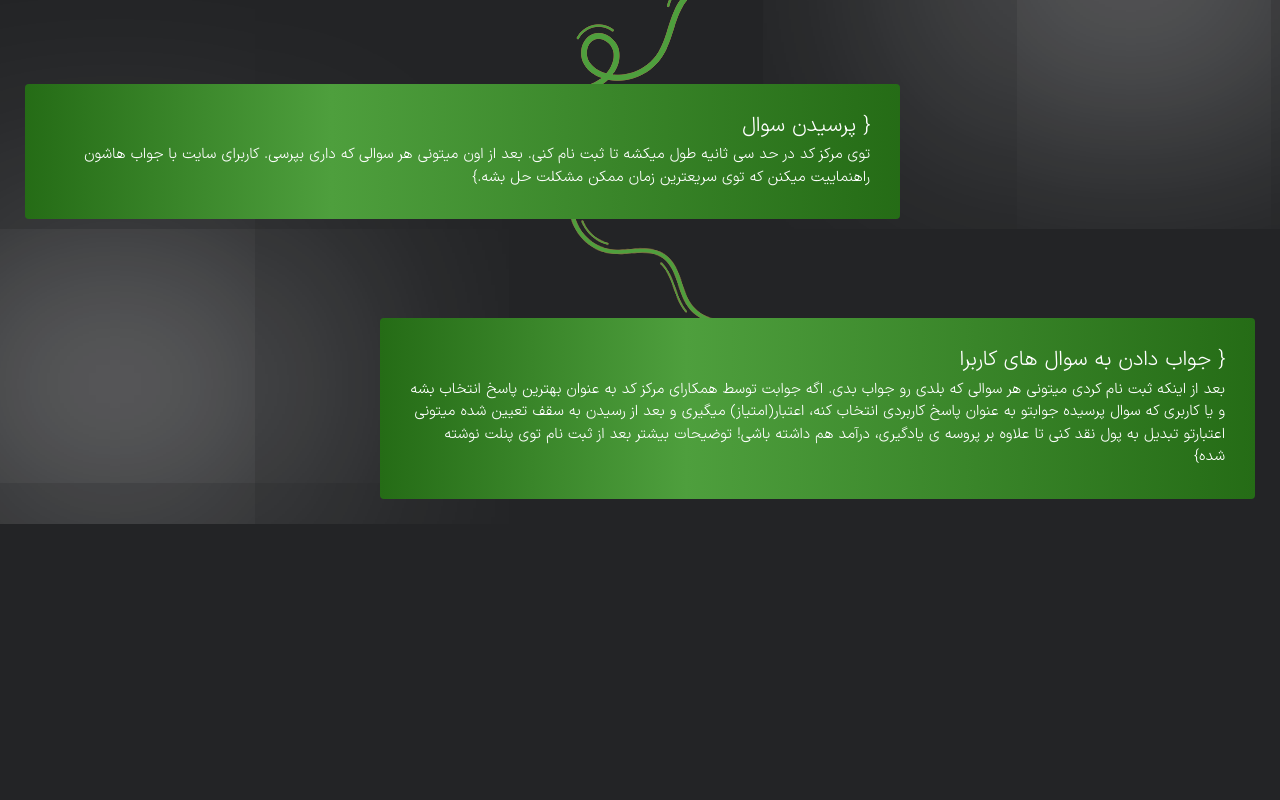
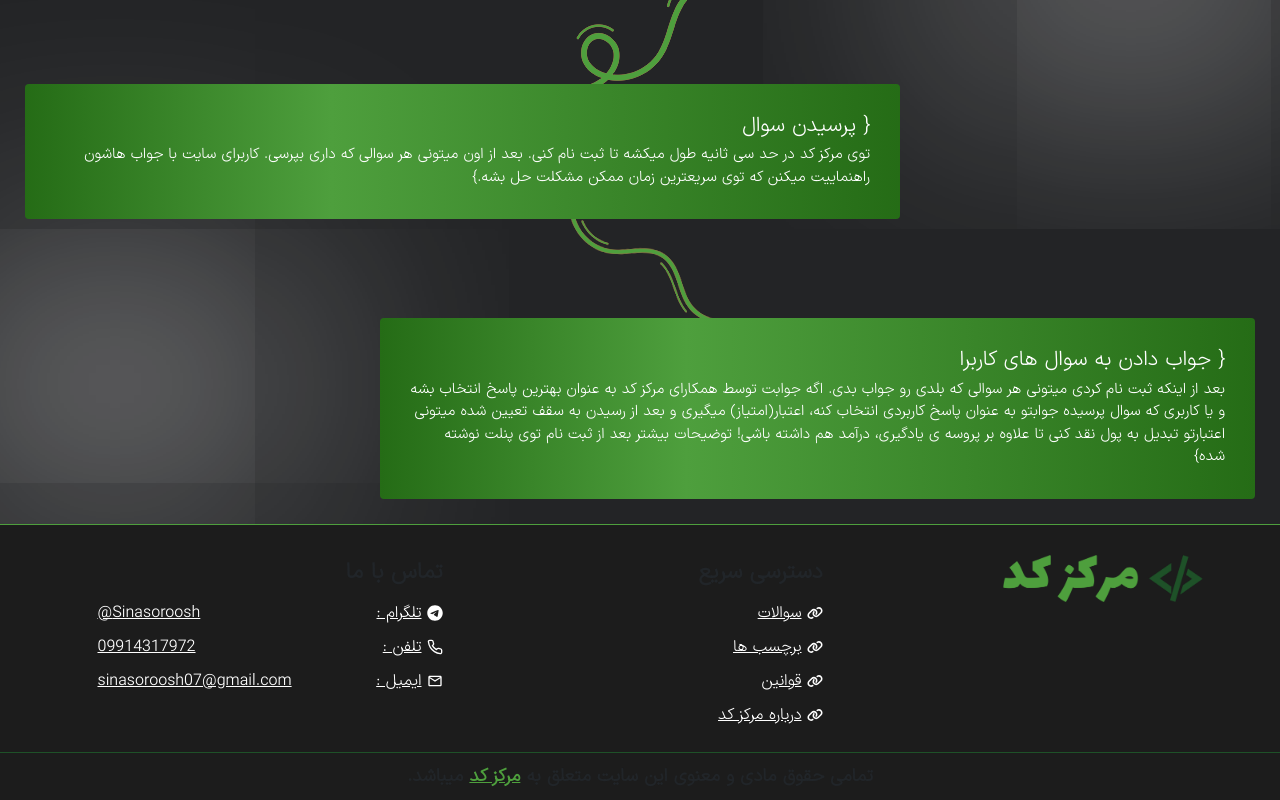
Before and after one commit to Sina-Soroosh/codeCentral, a Next.js app: page / in a window 1280 px wide. Shown: the part 280-1080 px from the top of the page. Before the commit the page ends 804 px from the top, so only its background shows below. Built offline with nearby package versions, Linux system fonts and the light colour scheme.

Commit message:
Coding the Footer module

```diff
--- a/src/app/layout.tsx
+++ b/src/app/layout.tsx
@@ -1,3 +1,4 @@
+import Footer from "@/components/modules/Footer/Footer";
 import Header from "@/components/modules/Header/Header";
 import "@/styles/custom.css";
 import "bootstrap/dist/css/bootstrap.min.css";
@@ -12,6 +13,7 @@ export default function RootLayout({
       <body>
         <Header />
         <div className="main_child">{children}</div>
+        <Footer />
       </body>
     </html>
   );
--- /dev/null
+++ b/src/components/modules/Footer/Footer.module.css
@@ -0,0 +1,60 @@
+.footer {
+    border-top: 1px solid #4E9F3D;
+    padding: 30px 0 0 0;
+    background: #1c1c1c;
+}
+
+.footer .content .logo img {
+    width: 100%;
+    max-width: 200px;
+}
+
+.footer .content .links .title {
+    position: relative;
+    padding: 5px 0;
+}
+
+.footer .content .links .title h4 {
+    font-size: 22px;
+    font-weight: 700;
+}
+
+.footer .content .links ul li a {
+    display: flex;
+    align-items: center;
+    gap: 5px;
+    padding: 5px 0;
+    color: #fff;
+    font-size: 16px;
+}
+
+.footer .content .links .contact li a {
+    justify-content: space-between;
+}
+
+.footer .content .links .contact li a span {
+    display: flex;
+    gap: 5px;
+    align-items: center;
+}
+
+.footer .content .links ul li a:hover {
+    gap: 10px;
+}
+
+.footer .copy_right {
+    text-align: center;
+    border-top: 1px solid #1E5128;
+    margin-top: 10px;
+    padding: 10px 0;
+}
+
+.footer .copy_right p {
+    margin: 0;
+    font-size: 18px;
+    font-weight: 700;
+}
+
+.footer .copy_right p a {
+    color: #4E9F3D;
+}
--- /dev/null
+++ b/src/components/modules/Footer/Footer.tsx
@@ -0,0 +1,105 @@
+import React from "react";
+import styles from "./Footer.module.css";
+import Link from "next/link";
+import { FaLink, FaTelegram } from "react-icons/fa6";
+import { LuPhone } from "react-icons/lu";
+import { MdOutlineEmail } from "react-icons/md";
+
+function Footer() {
+  return (
+    <>
+      <footer className={styles.footer}>
+        <div className={styles.content}>
+          <div className="container">
+            <div className="row">
+              <div className="col-md-4">
+                <div className={styles.logo}>
+                  <Link href="/">
+                    <img src="/images/logo/logo.png" alt="" />
+                  </Link>
+                </div>
+              </div>
+              <div className="col-md-4">
+                <div className={styles.links}>
+                  <div className={styles.title}>
+                    <h4>دسترسی سریع</h4>
+                  </div>
+                  <ul>
+                    <li>
+                      <Link href="/questions">
+                        <FaLink />
+                        سوالات
+                      </Link>
+                    </li>
+                    <li>
+                      <Link href="/tags">
+                        <FaLink />
+                        برچسب ها
+                      </Link>
+                    </li>
+                    <li>
+                      <Link href="/rules">
+                        <FaLink />
+                        قوانین
+                      </Link>
+                    </li>
+                    <li>
+                      <Link href="/about">
+                        <FaLink />
+                        درباره مرکز کد
+                      </Link>
+                    </li>
+                  </ul>
+                </div>
+              </div>
+              <div className="col-md-4">
+                <div className={styles.links}>
+                  <div className={styles.title}>
+                    <h4>تماس با ما</h4>
+                  </div>
+                  <ul className={styles.contact}>
+                    <li>
+                      <a href="https://t.me/sinasoroosh" target="_blank">
+                        <span>
+                          <FaTelegram />
+                          تلگرام :
+                        </span>
+                        <span>Sinasoroosh@</span>
+                      </a>
+                    </li>
+                    <li>
+                      <a href="tel:+989914317972">
+                        <span>
+                          <LuPhone />
+                          تلفن :
+                        </span>
+                        <span>09914317972</span>
+                      </a>
+                    </li>
+                    <li>
+                      <a href="mailto:sinasoroosh07@gmail.com">
+                        <span>
+                          <MdOutlineEmail />
+                          ایمیل :
+                        </span>
+                        <span>sinasoroosh07@gmail.com</span>
+                      </a>
+                    </li>
+                  </ul>
+                </div>
+              </div>
+            </div>
+          </div>
+        </div>
+        <div className={styles.copy_right}>
+          <p>
+            تمامی حقوق مادی و معنوی این سایت متعلق به{" "}
+            <Link href="/">مرکز کد</Link> میباشد.
+          </p>
+        </div>
+      </footer>
+    </>
+  );
+}
+
+export default Footer;
```
